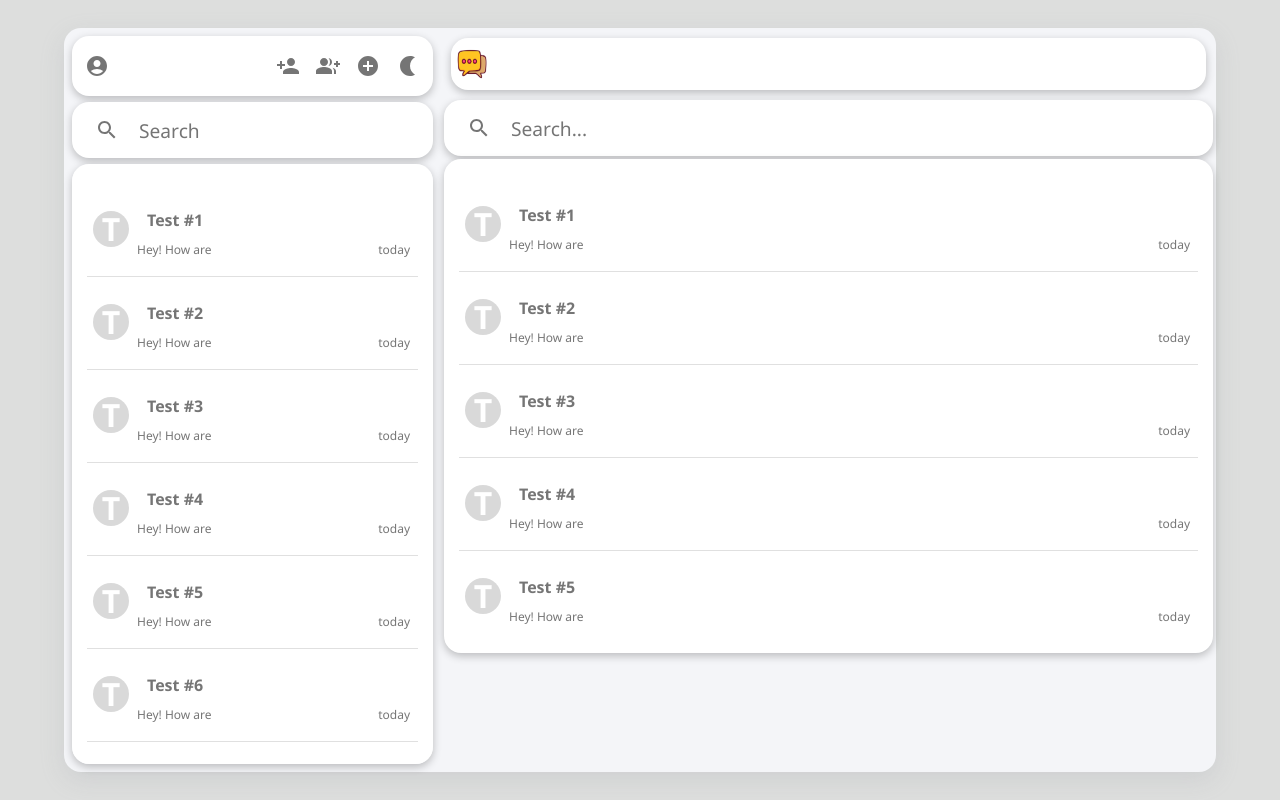
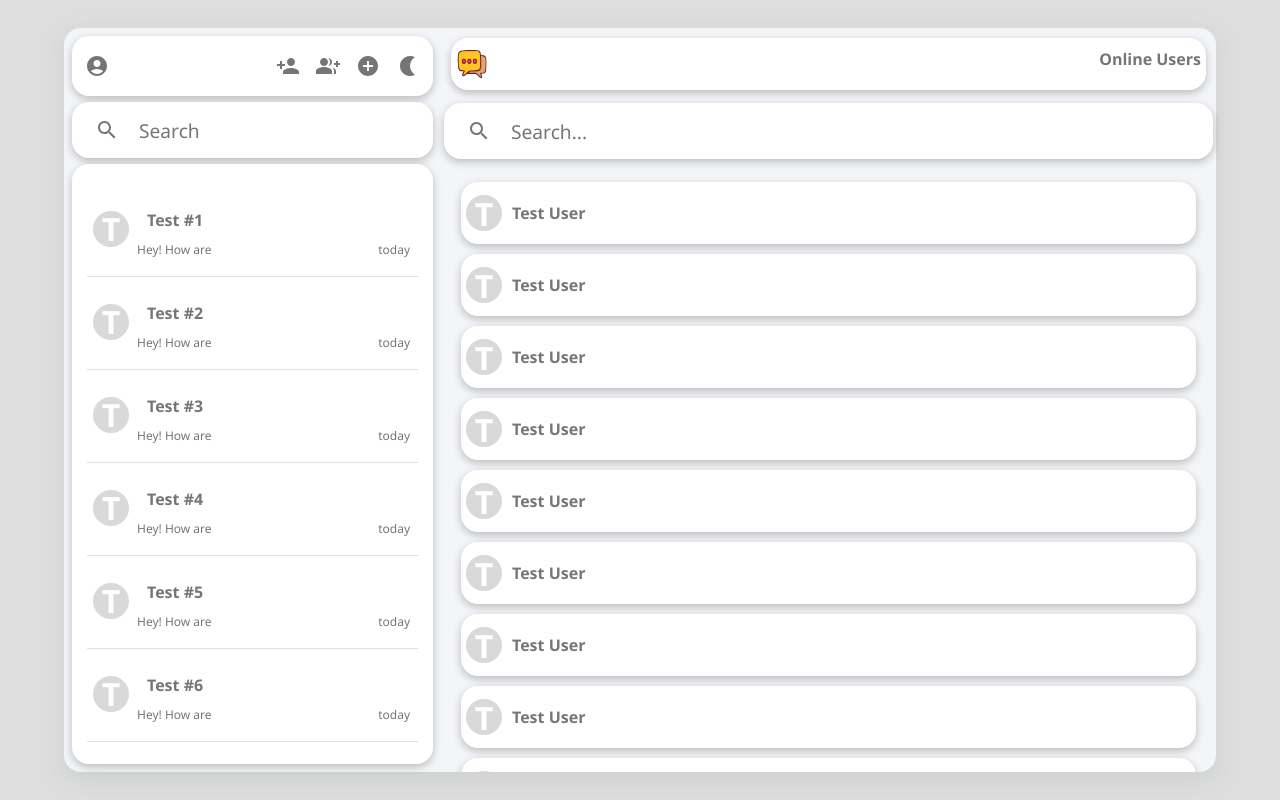
Before and after one commit to oluoko/Chat-astrophic-v2, a React (Vite) app in the folder frontend/: page / in a window 1280 px wide. Built offline with nearby package versions, Linux system fonts and the light colour scheme.

Commit message:
Chat-astrophic version 2.0.0

```diff
--- a/frontend/src/components/Users_Groups.jsx
+++ b/frontend/src/components/Users_Groups.jsx
@@ -5,37 +5,11 @@ import ConversationsItem from "./ConversationsItem";
 import logo from "../assets/logo.png";
 
 const Users_Groups = () => {
-  const [conversations, setConversations] = useState([
-    {
-      name: "Test #1",
-      lastMessage: "Hey! How are",
-      timeStamp: "today",
-    },
-    {
-      name: "Test #2",
-      lastMessage: "Hey! How are",
-      timeStamp: "today",
-    },
-    {
-      name: "Test #3",
-      lastMessage: "Hey! How are",
-      timeStamp: "today",
-    },
-    {
-      name: "Test #4",
-      lastMessage: "Hey! How are",
-      timeStamp: "today",
-    },
-    {
-      name: "Test #5",
-      lastMessage: "Hey! How are",
-      timeStamp: "today",
-    },
-  ]);
   return (
     <div className="list-container">
       <div className="ug-header">
         <img src={logo} alt="logo" style={{ height: "2rem", width: "2rem" }} />
+        <p className="ug-title">Online Users</p>
       </div>
       <div className="sb-search">
         <IconButton>
@@ -43,12 +17,43 @@ const Users_Groups = () => {
         </IconButton>
         <input type="text" placeholder="Search..." className="search-box" />
       </div>
-      <div className="sb-conversations">
-        {conversations.map((conversation) => {
-          return (
-            <ConversationsItem props={conversation} key={conversation.name} />
-          );
-        })}
+      <div className="ug-list">
+        <div className="list-tem">
+          <p className="con-icon">T</p>
+          <p className="con-title">Test User</p>
+        </div>
+        <div className="list-tem">
+          <p className="con-icon">T</p>
+          <p className="con-title">Test User</p>
+        </div>
+        <div className="list-tem">
+          <p className="con-icon">T</p>
+          <p className="con-title">Test User</p>
+        </div>
+        <div className="list-tem">
+          <p className="con-icon">T</p>
+          <p className="con-title">Test User</p>
+        </div>
+        <div className="list-tem">
+          <p className="con-icon">T</p>
+          <p className="con-title">Test User</p>
+        </div>
+        <div className="list-tem">
+          <p className="con-icon">T</p>
+          <p className="con-title">Test User</p>
+        </div>
+        <div className="list-tem">
+          <p className="con-icon">T</p>
+          <p className="con-title">Test User</p>
+        </div>
+        <div className="list-tem">
+          <p className="con-icon">T</p>
+          <p className="con-title">Test User</p>
+        </div>
+        <div className="list-tem">
+          <p className="con-icon">T</p>
+          <p className="con-title">Test User</p>
+        </div>
       </div>
     </div>
   );
--- a/frontend/src/components/myStyles.css
+++ b/frontend/src/components/myStyles.css
@@ -295,6 +295,8 @@
 
 .list-container {
   flex: 0.7;
+  display: flex;
+  flex-direction: column;
 }
 
 .ug-header {
@@ -306,3 +308,34 @@
   justify-content: space-between;
   box-shadow: var(--box-shadow);
 }
+
+.ug-title {
+  margin-left: 10px;
+  font-weight: bolder;
+}
+
+.ug-list {
+  flex: 1;
+  overflow: scroll;
+  scrollbar-width: none;
+  padding: 10px;
+}
+
+.ug-list::-webkit-scrollbar {
+  display: none;
+}
+
+.list-tem {
+  display: flex;
+  align-items: center;
+  background-color: white;
+  box-shadow: var(--box-shadow);
+  border-radius: 17px;
+  padding: 10px 5px;
+  margin: 10px;
+  transition-duration: 0.5s;
+}
+
+.list-tem:hover {
+  background-color: rgb(226, 226, 226);
+}
```
